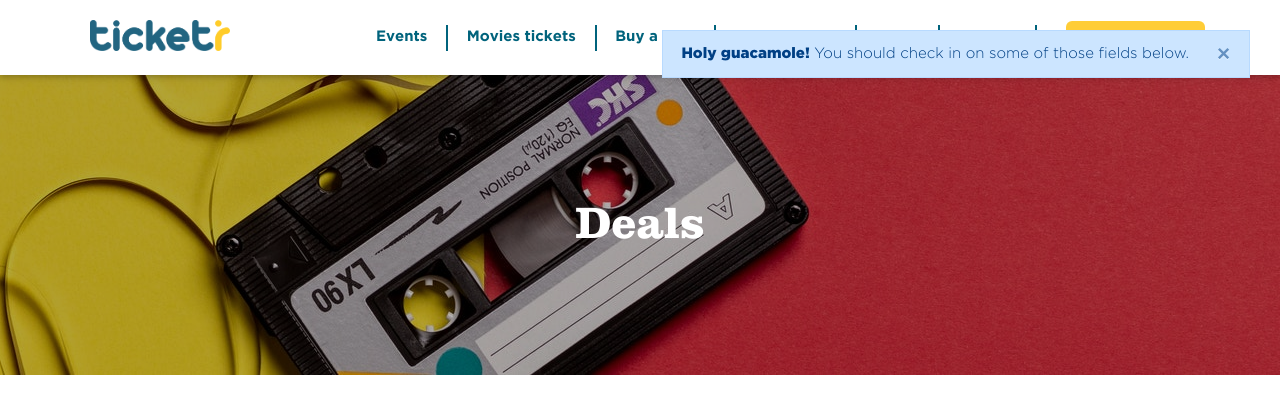
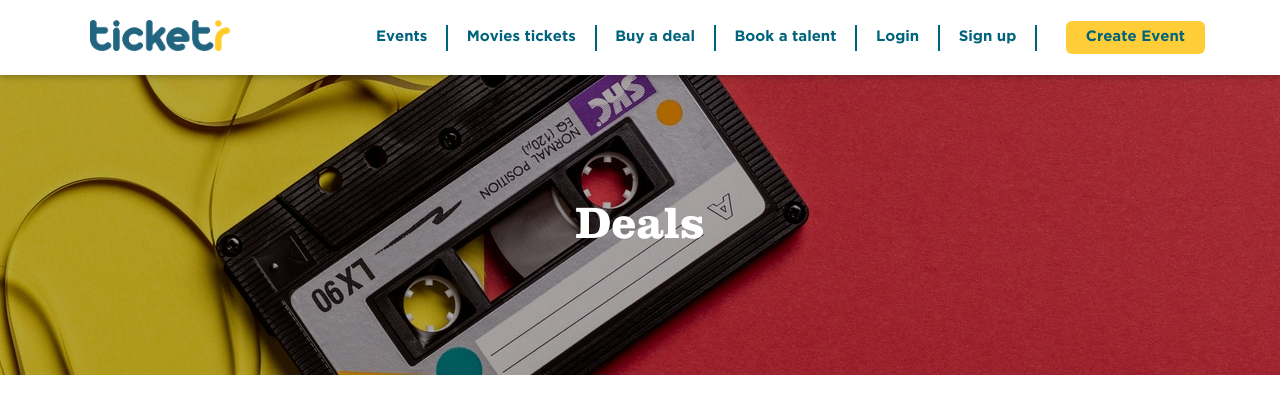
Before and after one commit to odbalogun/ticketr, a Django app: template templates/pages/deals.html in a window 1280 px wide. Shown: the top 420 px of the page. Run offline with Django 3.2, Linux system fonts and the light colour scheme; the template is opened without the code that fills it, so the values that code supplies are empty; some libraries are stand-ins or nearby versions.

Commit message:
Fixed messages in base template

```diff
--- a/templates/base.html
+++ b/templates/base.html
@@ -31,12 +31,17 @@
         <!-- Add your site or application content here -->
 
         <div id="page-wrapper">
-            <div style="border-radius: 0; position: absolute; z-index: 10; right: 30px; top: 30px;" class="alert alert-primary alert-dismissible fade show" role="alert">
-                <strong>Holy guacamole!</strong> You should check in on some of those fields below.
-                <button type="button" class="close" data-dismiss="alert" aria-label="Close">
-                  <span aria-hidden="true">&times;</span>
-                </button>
-              </div>
+            {% if messages %}
+                {% for message in messages %}
+                    <div style="border-radius: 0; position: absolute; z-index: 10; right: 30px; top: 30px;" class="alert alert-{{ message.tags }} alert-dismissible fade show" role="alert">
+                        {{ message }}
+                        <button type="button" class="close" data-dismiss="alert" aria-label="Close">
+                          <span aria-hidden="true">&times;</span>
+                        </button>
+                    </div>
+                {% endfor %}
+            {% endif %}
+
             <!-- Header -->
                 <header class="home">
                     <div class="container">
@@ -85,13 +90,6 @@
 
                 <div id="main">
                     <div ui-view>
-                        {% if messages %}
-                            <ul class="messages">
-                                {% for message in messages %}
-                                    <li {% if message.tags %} class="{{ message.tags }}"{% endif %}>{{ message }}</li>
-                                {% endfor %}
-                            </ul>
-                        {% endif %}
                         {% block pagecontent %}{% endblock %}
                     </div>
                 </div>
```
